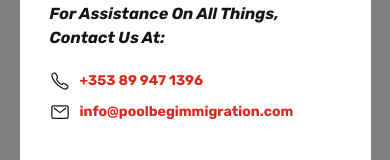
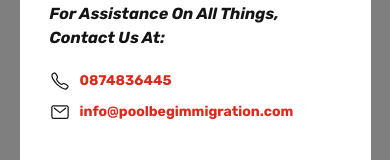
Before and after one commit to TartejBrothers/Poolbeg-Immigration, a React (Create React App) app: page / in a window 390 px wide. Shown: the part 182-342 px from the top of the page. Built offline with nearby package versions, Linux system fonts and the light colour scheme.

Commit message:
Updated: Phone

```diff
--- a/src/components/contactform.jsx
+++ b/src/components/contactform.jsx
@@ -53,7 +53,7 @@ export default function ContactForm() {
               </div>
               <div className="rightcontactelement">
                 <h3>Contact Us</h3>
-                <p>+353 89 947 1396 </p>
+                <p>0874836445 </p>
               </div>
             </div>
 
--- a/src/components/contactformpopup.jsx
+++ b/src/components/contactformpopup.jsx
@@ -27,7 +27,7 @@ export default function ContactFormPopup({ isVisible, onClose }) {
                   <ion-icon name="call-outline"></ion-icon>
                 </div>
                 <div className="contactright">
-                  <h5>+353 89 947 1396 </h5>
+                  <h5>0874836445 </h5>
                 </div>
               </div>
               <div className="contactelements">
--- a/src/pages/contactus.jsx
+++ b/src/pages/contactus.jsx
@@ -21,7 +21,7 @@ export default function ContactUs() {
                 <ion-icon name="call-outline"></ion-icon>
               </div>
               <div className="contactright">
-                <h5>+353 89 947 1396 </h5>
+                <h5>0874836445 </h5>
               </div>
             </div>
             <div className="contactelements">
--- a/src/pages/home.jsx
+++ b/src/pages/home.jsx
@@ -53,7 +53,7 @@ export default function Home() {
             <hr />
           </div>
           <p>
-            <ion-icon name="call"></ion-icon> +353 89 947 1396
+            <ion-icon name="call"></ion-icon> 0874836445
           </p>
         </div>
       </div>
```
